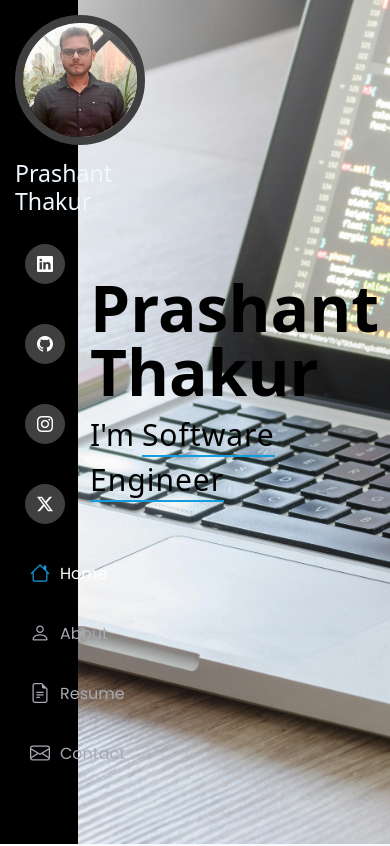
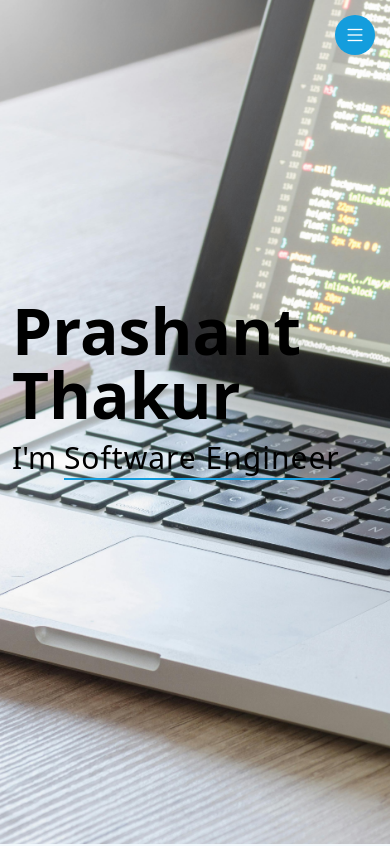
Before and after one commit to Prashant-2025/Prashant-Thakur-Portfolio, a plain HTML site: page index.html in a window 390 px wide. Shown: the top 846 px of the page. Drawn offline with nearby package versions, Linux system fonts and the light colour scheme; some packages are replaced by stand-ins of ours; a script that the page names is missing.

Commit message:
Some styling Upgradation

```diff
--- a/assets/css/style.css
+++ b/assets/css/style.css
@@ -12,6 +12,7 @@ body{
     text-align: center;
     padding: 0 15px;
     z-index: 997;
+    overflow-y: auto;
 }
 .flex-column{
     flex-direction: column;
@@ -43,6 +44,50 @@ body{
 }
 .header .social-links a:hover{
     background-color: #149ddd;
+}
+@media (min-width: 1200px) {
+    .header~main {
+      margin-left: 20%;
+    }
+}
+
+@media (max-width: 1199px) {
+  .header {
+    left: -100%;
+  }
+  .header .profile-img img{
+    margin: 15px auto;
+    display: block;
+    width: 115px;
+    height: 115px;
+    border: 8px solid rgb(63, 63, 63);
+}
+}
+
+.header.header-show {
+  left: 0;
+}
+.header .header-toggle {
+    color: #ffffff;
+    background-color: #149ddd;
+    font-size: 22px;
+    display: flex;
+    align-items: center;
+    justify-content: center;
+    width: 40px;
+    height: 40px;
+    border-radius: 50%;
+    cursor: pointer;
+    position: fixed;
+    top: 15px;
+    right: 15px;
+    z-index: 9999;
+    transition: background-color 0.3s;
+}
+
+.header .header-toggle:hover {
+  color: #ffffff;
+  background-color: color-mix(in srgb, #149ddd 90%, white 15%);
 }
 .navmenu{
     padding: 0;
@@ -78,9 +123,7 @@ body{
     font-size: 20px;
     margin-right: 10px;
 }
-.main{
-    margin-left: 20%;
-}
+
 /*--------------------------------------------------------------
 # Global Sections
 --------------------------------------------------------------*/
--- a/assets/js/script.js
+++ b/assets/js/script.js
@@ -1,3 +1,24 @@
+const headerToggleBtn = document.querySelector('.header-toggle');
+
+  function headerToggle() {
+    document.querySelector('#header').classList.toggle('header-show');
+    headerToggleBtn.classList.toggle('bi-list');
+    headerToggleBtn.classList.toggle('bi-x');
+  }
+  headerToggleBtn.addEventListener('click', headerToggle);
+
+  /**
+   * Hide mobile nav on same-page/hash links
+   */
+  document.querySelectorAll('#navmenu a').forEach(navmenu => {
+    navmenu.addEventListener('click', () => {
+      if (document.querySelector('.header-show')) {
+        headerToggle();
+      }
+    });
+
+  });
+
 /* Init typed.js */
 
 const selectTyped = document.querySelector('.typed');
--- a/index.html
+++ b/index.html
@@ -19,7 +19,8 @@
 </head>
 
 <body>
-    <header class="header d-flex flex-column">
+    <header id="header" class="header d-flex flex-column">
+        <i class="header-toggle d-xl-none bi bi-list"></i>
         <div class="profile-img">
             <img src="./assets/images/profilepic.jpeg" class="rounded-img" alt="" />
         </div>
@@ -399,7 +400,7 @@
                 </div>
             </div>
         </section>
-        <section id="contact" class="contact section">
+        <section id="contact" class="contact section background-light">
             <div class="container section-title" data-aos="fade-up">
                 <h2>Contact</h2>
                 <p>Feel free to contact me.</p>
```
